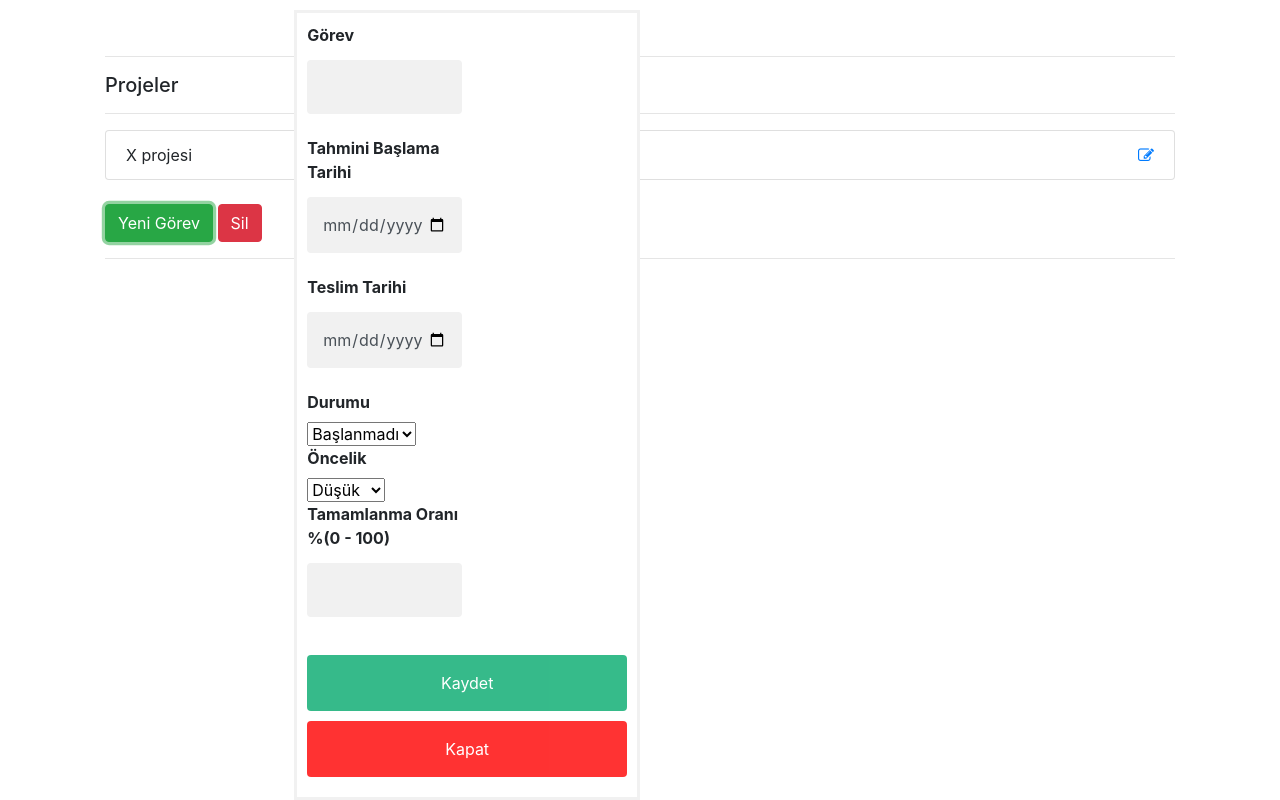
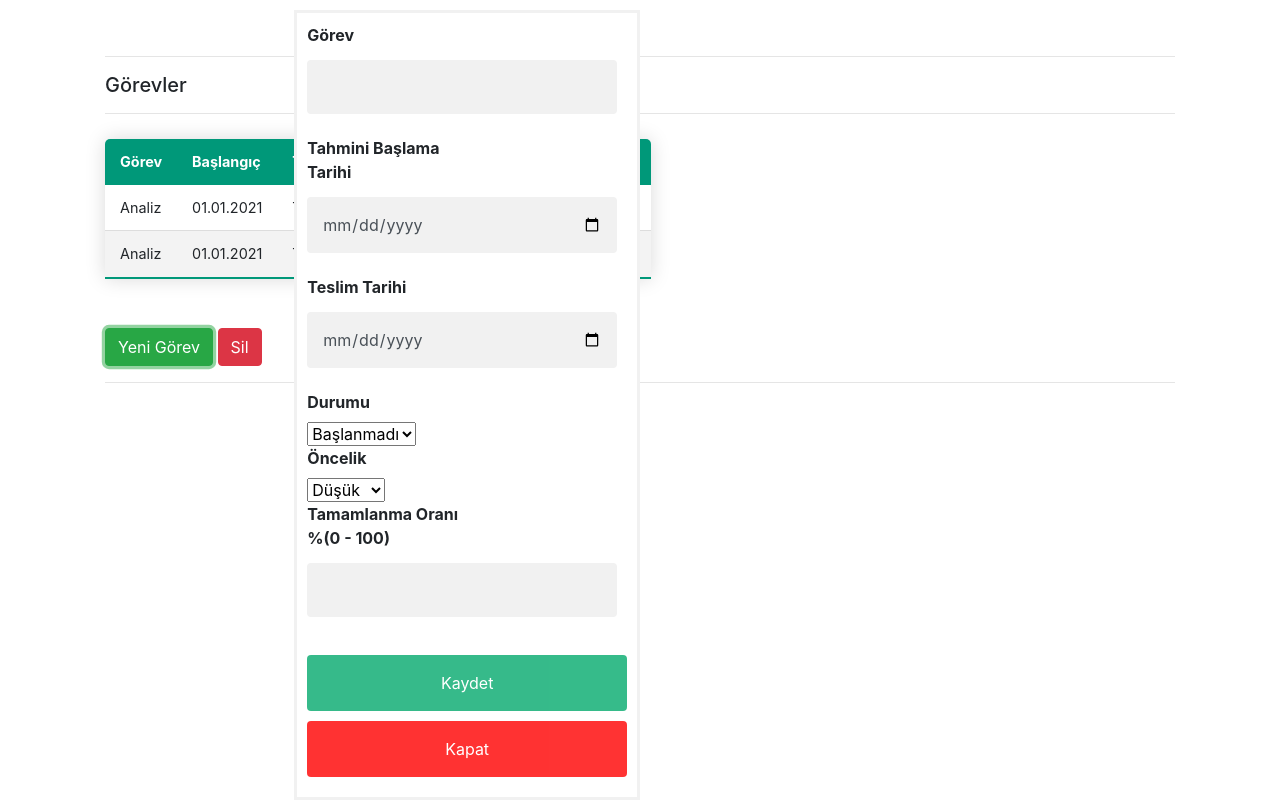
Before and after one commit to hasanmirac/staj, a plain HTML site: page task.html in a window 1280 px wide. Both pictures are taken after a click on the button "Yeni Görev". Drawn offline with nearby package versions, Linux system fonts and the light colour scheme.

Commit message:
Proje sayfası js özellikleri eklendi.

```diff
--- a/app.js
+++ b/app.js
@@ -1,17 +1,55 @@
 // Elementleri Seçme
 const projectForm = document.querySelector("#project-form");
 const projectList = document.querySelector(".list-group");
-const projectButton = document.querySelector("#new-project");
-
+const newProjectButton = document.querySelector(".btn-success");
+const closeButton = document.querySelector(".cancel");
+const deleteButton = document.querySelector("#delete-project");
+const popup = document.querySelector(".popup");
+const inputProject = document.querySelector("#project");
 
 eventListener();
 
+
 function eventListener() { // Tüm event listenerlar
-    projectButton.addEventListener("click",newProject);
+    newProjectButton.addEventListener("click",openForm);
+    closeButton.addEventListener("click",closeForm);
+    projectForm.addEventListener("submit",addProject);
 
 }
 
+function closeForm() {
+    popup.style.display = "none";
+}
+function openForm() {
+    popup.style.display = "block";
+}
 
-function newProject(e) {
-    document.querySelector(".popup").style.display = "flex";
+function addProject(e) {
+    const newProject = inputProject.value.trim();
+
+    addProjectToUI(newProject); // Değeri arayüze gönderme
+
+
+    e.preventDefault();
 }
+
+function addProjectToUI(newProject) { // String değerini list item olarak UI'ya ekler
+    // List item oluşturma
+    const listItem = document.createElement("li");
+    // Link oluşturma
+    const link = document.createElement("a");
+    link.href = "#";
+    link.className = "edit-item";
+    link.innerHTML = "<i class = 'fa fa-edit'></i>";
+
+    listItem.className = "list-group-item d-flex justify-content-between";
+
+    // Text Node Ekleme
+    listItem.appendChild(document.createTextNode(newProject));
+    listItem.appendChild(link);
+
+    //- Todo List'e List Item'ı ekleme
+    projectList.appendChild(listItem);
+    inputProject.value = "";
+    popup.style.display = "none";
+}
--- a/style.css
+++ b/style.css
@@ -31,14 +31,14 @@
 
 
 .form-container {
-    max-width: 450px;
+    max-width: 500px;
     padding: 10px;
     background-color: white;
 }
 
 
 .form-container input[type=text], .form-container input[type=date] {
-    width: 100%;
+    width: 200%;
     padding: 15px;
     margin: 5px 0 22px 0;
     border: none;
@@ -71,3 +71,45 @@
 .form-container .btn:hover, .open-button:hover {
         opacity: 1;
 }
+
+.popup h3 {
+    text-align: center;
+}
+
+#home-popup {
+    top: 15px;
+}
+
+.content-table {
+    border-collapse: collapse;
+    margin: 25px 0;;
+    font-size: 0.9em;
+    min-width: 400px;
+    border-radius: 5px 5px 0 0;
+    overflow: hidden;
+    box-shadow: 0 0 20px rgba(0, 0, 0, 0.15);    ;
+}
+
+.content-table thead tr {
+    background-color: #009879;
+    color: #fff;
+    text-align: left;
+    font-weight: bold;
+}
+
+.content-table th,
+.content-table td {
+    padding: 12px 15px;
+}
+
+.content-table tbody tr {
+    border-bottom: 1px solid #dddddd;
+}
+
+.content-table tbody tr:nth-of-type(even){
+    background-color: #f3f3f3;
+}
+
+.content-table tbody tr:last-of-type {
+    border-bottom: 2px solid #009879;
+}
--- a/task.html
+++ b/task.html
@@ -15,16 +15,35 @@
 
             <div class="card-body">
                     <hr>
-                    <h5 class="card-title" id = "tasks-title">Projeler</h5>
+                    <h5 class="card-title" id = "tasks-title">Görevler</h5>
                     <hr>
-                    <ul class="list-group">
-                        <li class="list-group-item d-flex justify-content-between">
-                            X projesi
-                            <a href = "#">
-                                <i class = "fa fa-edit"></i>
-                            </a>
-                        </li>
-                    </ul>
+                    <table class="content-table">
+                        <thead>
+                            <tr>
+                                <th>Görev</th>
+                                <th>Başlangıç</th>
+                                <th>Teslim Durumu</th>
+                                <th>Önceliği</th>
+                                <th>Tamamlanma(%)</th>
+                            </tr>
+                        </thead>
+                        <tbody>
+                            <tr>
+                                <td>Analiz</td>
+                                <td>01.01.2021</td>
+                                <td>Teslim Edildi</td>
+                                <td>Önemli</td>
+                                <td>%100</td>
+                            </tr>
+                            <tr>
+                                <td>Analiz</td>
+                                <td>01.01.2021</td>
+                                <td>Teslim Edildi</td>
+                                <td>Önemli</td>
+                                <td>%100</td>
+                            </tr>
+                        </tbody>
+                    </table>
                     </br>
                     <button type="submit" id="new-project" class="btn btn-success">Yeni Görev</button>
                     <button type="submit" id="delete-project" class="btn btn-danger">Sil</button>
```
Also changed, not shown: home.html (+8 -6 lines).
